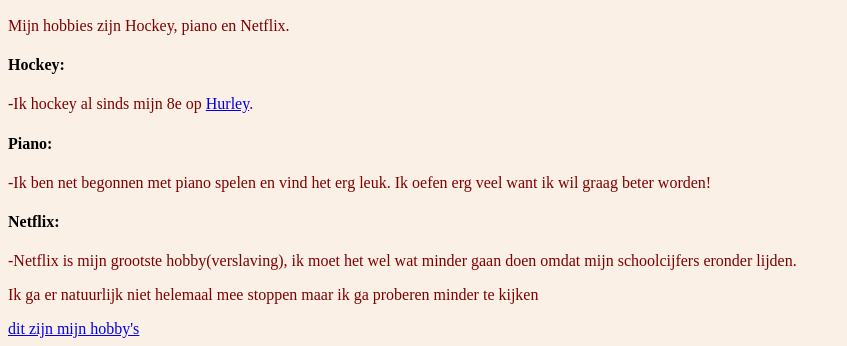
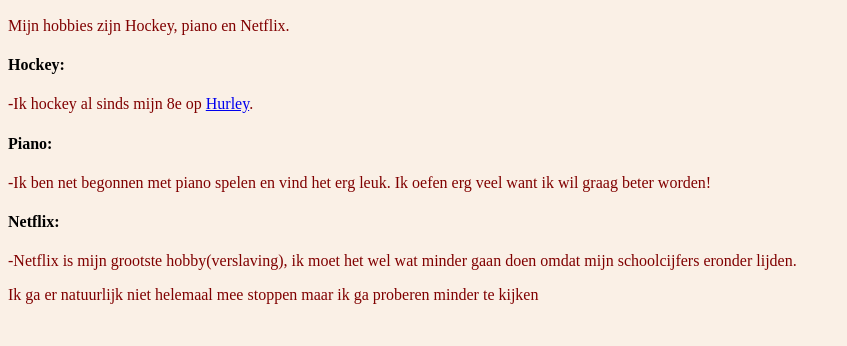
Before and after one commit to 21190/get-to-know-me, a plain HTML site: page index.html in a window 1280 px wide. Shown: the part 1653-1999 px from the top of the page, without its empty margins (0-847 px from the left). After the commit the page ends 1973 px from the top, so only its background shows below. Drawn offline with Linux system fonts and the light colour scheme.

Commit message:
Update index.html

```diff
--- a/index.html
+++ b/index.html
@@ -35,6 +35,5 @@
   <h4>Netflix:</h4>
   <p>-Netflix is mijn grootste hobby(verslaving), ik moet het wel wat minder gaan doen omdat mijn schoolcijfers eronder lijden.</p>
   <p>Ik ga er natuurlijk niet helemaal mee stoppen maar ik ga proberen minder te kijken</p>
- <a href="hobby's.html">dit zijn mijn hobby's</a>
   </body>
 </html>
```
